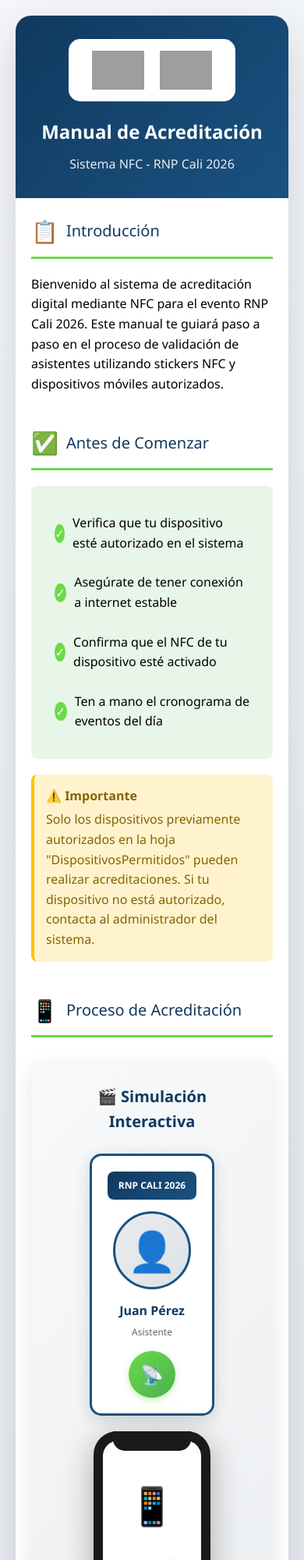
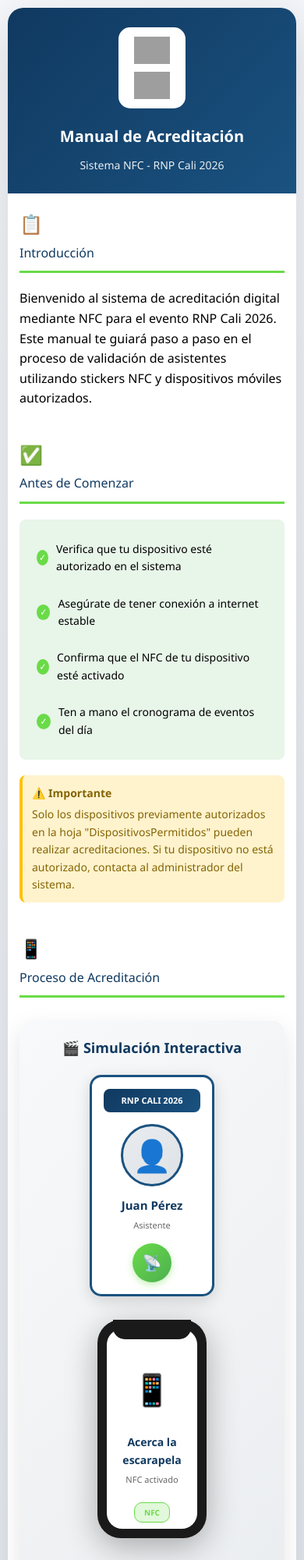
Before and after one commit to julianzuniga-oss/Manual, a plain HTML site: page index.html in a window 390 px wide. Shown: the top 2000 px of the page at 78% size. Drawn offline with Linux system fonts and the light colour scheme; grey boxes are pictures that could not be loaded.

Commit message:
Refactor CSS for improved responsiveness
Adjusted styles for responsiveness and layout.

```diff
--- a/index.html
+++ b/index.html
@@ -16,6 +16,7 @@
         background: linear-gradient(135deg, #f5f7fa 0%, #c3cfe2 100%);
         padding: 20px;
         line-height: 1.6;
+        overflow-x: hidden;
     }
 
     .container {
@@ -369,7 +370,7 @@
     }
 
     .badge-container.scanning .badge {
-        transform: translateX(30px);
+        transform: translateX(20px);
     }
 
     .phone-container {
@@ -545,24 +546,241 @@
     }
 
     @media (max-width: 768px) {
+        body {
+            padding: 10px;
+        }
+
         .content {
-            padding: 20px;
+            padding: 20px 15px;
         }
 
         .header {
-            padding: 30px 20px;
+            padding: 25px 15px;
+        }
+
+        .logo-container {
+            flex-direction: column;
+            gap: 10px;
+            padding: 12px 20px;
+        }
+
+        .logo {
+            height: 40px;
         }
 
         .header h1 {
+            font-size: 22px;
+        }
+
+        .header p {
+            font-size: 14px;
+        }
+
+        .section-title {
+            font-size: 18px;
+            flex-direction: column;
+            align-items: flex-start;
+            gap: 5px;
+        }
+
+        .icon {
             font-size: 24px;
         }
 
-        .section-title {
+        .simulation-container {
+            padding: 20px 15px;
+        }
+
+        .simulation-title {
+            font-size: 18px;
+            margin-bottom: 20px;
+        }
+
+        .simulation-box {
+            gap: 30px;
+            min-height: 350px;
+            flex-direction: column;
+        }
+
+        .badge {
+            width: 180px;
+            padding: 15px;
+        }
+
+        .badge-header {
+            font-size: 11px;
+            padding: 6px;
+        }
+
+        .badge-photo {
+            width: 80px;
+            height: 80px;
+            margin-bottom: 12px;
+        }
+
+        .person-icon {
+            font-size: 40px;
+        }
+
+        .badge-name {
+            font-size: 15px;
+        }
+
+        .badge-role {
+            font-size: 11px;
+        }
+
+        .nfc-sticker {
+            width: 50px;
+            height: 50px;
+        }
+
+        .nfc-icon {
             font-size: 20px;
         }
 
+        .phone {
+            width: 160px;
+            height: 320px;
+        }
+
+        .screen-icon {
+            font-size: 40px;
+        }
+
+        .screen-text {
+            font-size: 14px;
+        }
+
+        .screen-subtext {
+            font-size: 11px;
+        }
+
+        .simulation-status {
+            font-size: 14px;
+            padding: 12px;
+        }
+
+        .sim-button {
+            font-size: 15px;
+            padding: 12px 25px;
+        }
+
+        .step-card {
+            padding: 15px;
+        }
+
+        .step-number {
+            width: 26px;
+            height: 26px;
+            line-height: 26px;
+            font-size: 14px;
+        }
+
+        .step-title {
+            font-size: 16px;
+        }
+
+        .step-description {
+            font-size: 14px;
+        }
+
+        .status-grid {
+            grid-template-columns: 1fr;
+            gap: 12px;
+        }
+
+        .status-card {
+            padding: 15px;
+        }
+
+        .status-icon {
+            font-size: 32px;
+        }
+
+        .status-title {
+            font-size: 15px;
+        }
+
+        .status-desc {
+            font-size: 13px;
+        }
+
+        .alert-box, .info-box, .checklist {
+            padding: 12px;
+            font-size: 14px;
+        }
+
+        .checklist-item {
+            font-size: 14px;
+        }
+
+        .checklist-item::before {
+            width: 20px;
+            height: 20px;
+            line-height: 20px;
+            font-size: 12px;
+        }
+
+        .footer {
+            padding: 20px 15px;
+            font-size: 12px;
+        }
+
+        .contact-info {
+            flex-direction: column;
+            gap: 10px;
+        }
+
+        .contact-item {
+            font-size: 13px;
+        }
+    }
+
+    @media (min-width: 769px) and (max-width: 1024px) {
+        .container {
+            max-width: 750px;
+        }
+
+        .content {
+            padding: 35px;
+        }
+
         .simulation-box {
-            gap: 20px;
+            gap: 35px;
+        }
+
+        .badge {
+            width: 190px;
+        }
+
+        .phone {
+            width: 170px;
+            height: 340px;
+        }
+    }
+
+    @media (min-width: 1025px) {
+        .container {
+            max-width: 900px;
+        }
+
+        .simulation-box {
+            flex-direction: row;
+        }
+
+        .badge-container.scanning .badge {
+            transform: translateX(30px);
+        }
+    }
+
+    @media (max-width: 480px) {
+        .header h1 {
+            font-size: 20px;
+        }
+
+        .logo {
+            height: 35px;
         }
 
         .badge {
@@ -570,8 +788,12 @@
         }
 
         .phone {
-            width: 150px;
-            height: 300px;
+            width: 140px;
+            height: 280px;
+        }
+
+        .section-title {
+            font-size: 16px;
         }
     }
 </style>
```
